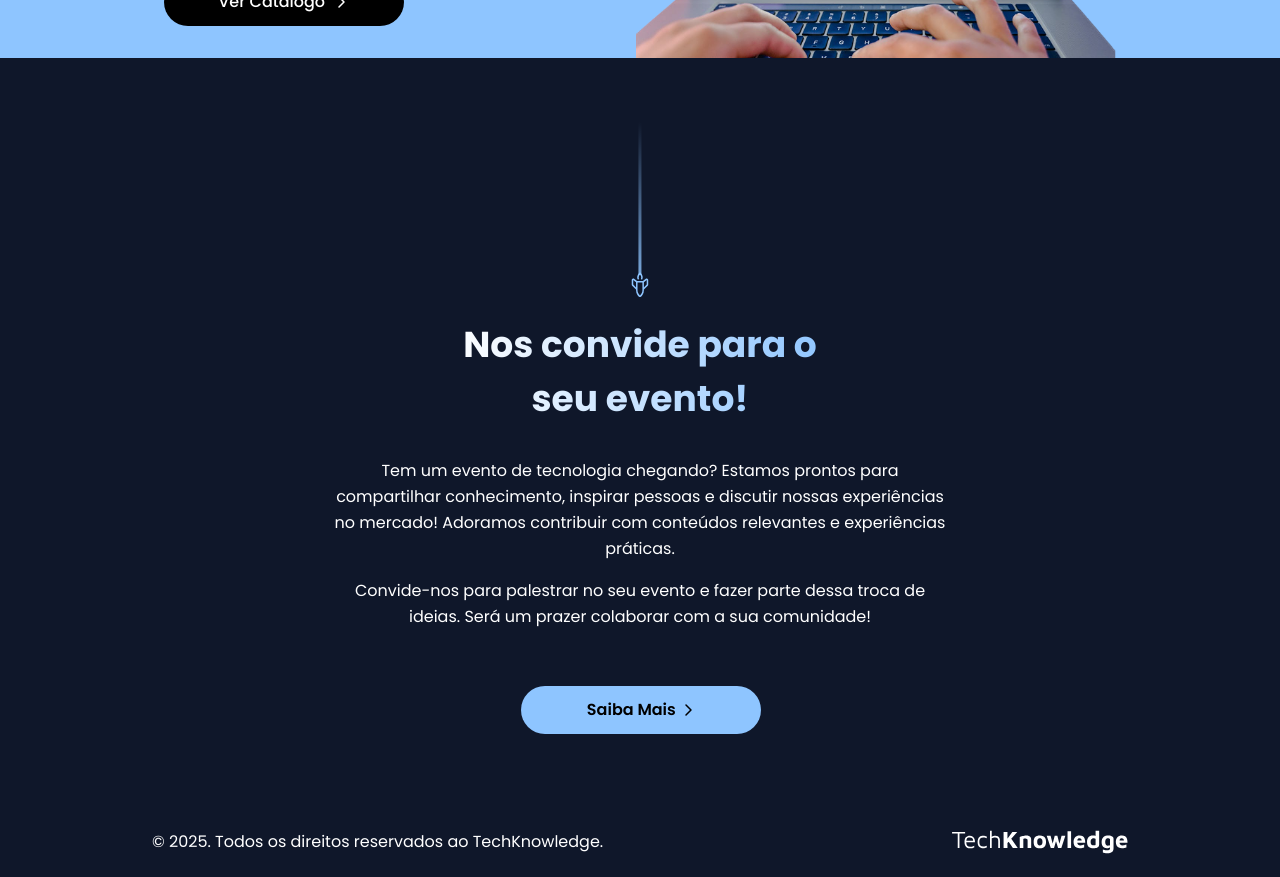
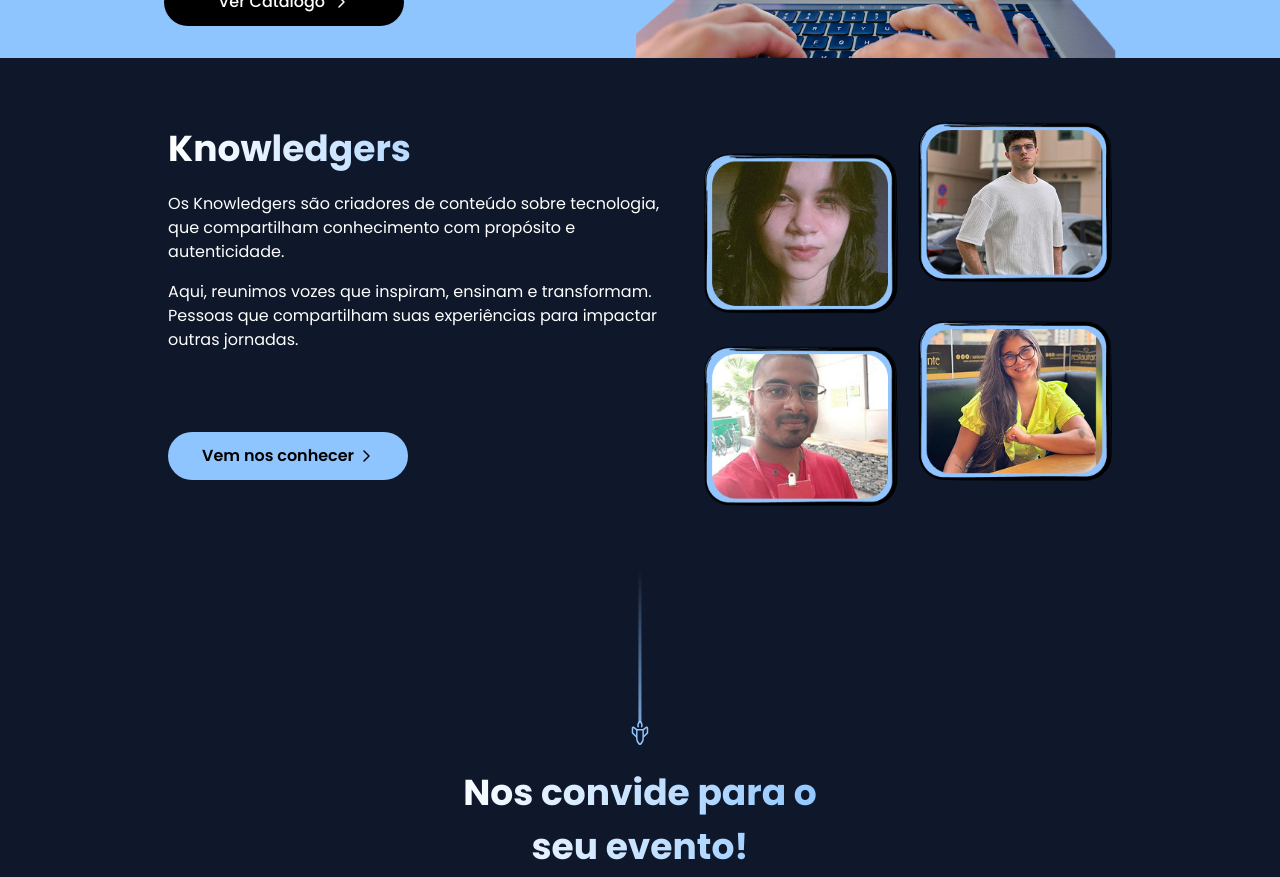
Before and after one commit to techknowledge-blog/techknowledge-front, a React (Vite) app: page / in a window 1280 px wide. Shown: the part 1920-2797 px from the top of the page. Built offline with nearby package versions, Linux system fonts and the light colour scheme; no server answers.

Commit message:
feat: added Knowledgers section and update menu and route from community

```diff
--- a/src/AppRouter.tsx
+++ b/src/AppRouter.tsx
@@ -1,7 +1,7 @@
 import React from "react";
 import { Post } from "./components/posts/post/Post";
 import { About } from "./pages/About";
-import { Community } from "./pages/Community";
+import { Knowledgers } from "./pages/Knowledgers";
 import { Home } from "./pages/Home";
 import { Posts } from "./pages/Posts";
 import { TechLab } from "./pages/TechLab";
@@ -16,7 +16,7 @@ export function AppRouter() {
       <Route path="/posts" element={<Posts />}></Route>
       <Route path="/posts/:slug" element={<Post />}></Route>
       <Route path="/techlab" element={<TechLab />}></Route>
-      <Route path="/community" element={<Community />}></Route>
+      <Route path="/knowledgers" element={<Knowledgers />}></Route>
       <Route path="/contact" element={<Contact />}></Route>
     </Routes>
   );
--- a/src/components/navbar/Navbar.tsx
+++ b/src/components/navbar/Navbar.tsx
@@ -17,7 +17,7 @@ export function Navbar() {
     { path: "/about", label: "Sobre" },
     { path: "/posts", label: "Posts" },
     { path: "/techlab", label: "TechLab" },
-    { path: "/community", label: "Comunidade" },
+    { path: "/knowledgers", label: "Knowledgers" },
   ];
 
   return (
--- a/src/pages/Home.tsx
+++ b/src/pages/Home.tsx
@@ -6,6 +6,7 @@ import { SectionLatestPosts } from "../sections/SectionLatestPosts";
 import { SectionMain } from "../sections/SectionMain";
 import { SectionOurPurpose } from "../sections/SectionOurPurpose";
 import { SectionTechLab } from "../sections/SectionTechLab";
+import { SectionKnowledgers } from "../sections/SectionKnowledgers";
 
 export function Home() {
   return (
@@ -15,6 +16,7 @@ export function Home() {
       <SectionAbout />
       <SectionLatestPosts />
       <SectionTechLab />
+      <SectionKnowledgers />
       <SectionEvents />
     </>
   );
--- a/src/pages/Community.tsx
+++ b/src/pages/Knowledgers.tsx
@@ -5,7 +5,7 @@ import ImageAstrounautLight from "../assets/images/astronaut-lightmode.png";
 
 import { ThemeContext } from "../context/ThemeContext";
 
-export function Community() {
+export function Knowledgers() {
   const { darkMode } = useContext(ThemeContext);
 
   return (
--- /dev/null
+++ b/src/sections/SectionKnowledgers.tsx
@@ -0,0 +1,40 @@
+import React from "react";
+import { Button } from "../components/button/Button";
+
+import knowledgersImage from "../assets/images/knowledgers.png";
+
+export function SectionKnowledgers() {
+  return (
+    <section className="mt-16 flex flex-col items-start justify-center gap-6 lg:flex-row">
+      <div>
+        <h2 className="text-2xl font-bold leading-9 lg:leading-normal mb-4 dark:bg-gradient-to-r dark:from-white dark:to-blue-400 dark:bg-clip-text dark:text-transparent w-full text-center text-blue-500 md:text-4xl lg:text-left lg:w-[24rem]">
+          Knowledgers
+        </h2>
+
+        <div className="w-[21rem] lg:w-[32rem] lg:mb-20">
+          <p className="text-center mb-4 lg:text-left">
+            Os Knowledgers são criadores de conteúdo sobre tecnologia, que
+            compartilham conhecimento com propósito e autenticidade.
+          </p>
+
+          <p className="text-center mb-4 lg:text-left">
+            Aqui, reunimos vozes que inspiram, ensinam e transformam. Pessoas
+            que compartilham suas experiências para impactar outras jornadas.
+          </p>
+        </div>
+
+        <div className="w-2/3 sm:w-1/3 md:w-60 mx-auto lg:mx-0">
+          <Button label="Vem nos conhecer" href="/knowledgers" />
+        </div>
+      </div>
+
+      <div>
+        <img
+          src={knowledgersImage}
+          className="h-80 lg:h-96"
+          alt="knowledgers"
+        />
+      </div>
+    </section>
+  );
+}
--- a/src/sections/SectionLatestPosts.tsx
+++ b/src/sections/SectionLatestPosts.tsx
@@ -6,9 +6,9 @@ import { Button } from "../components/button/Button";
 export function SectionLatestPosts() {
   return (
     <section className="mt-16">
-      <h3 className="text-2xl font-bold leading-9 lg:leading-normal mb-4 dark:bg-gradient-to-r dark:from-white dark:to-blue-400 dark:bg-clip-text dark:text-transparent w-full text-center text-blue-500 md:text-4xl lg:text-left lg:w-[24rem]">
+      <h2 className="text-2xl font-bold leading-9 lg:leading-normal mb-4 dark:bg-gradient-to-r dark:from-white dark:to-blue-400 dark:bg-clip-text dark:text-transparent w-full text-center text-blue-500 md:text-4xl lg:text-left lg:w-[24rem]">
         Artigos Recentes
-      </h3>
+      </h2>
 
       <PostPreview />
 
```
Also changed, not shown: src/assets/images/knowledgers.png (added).
